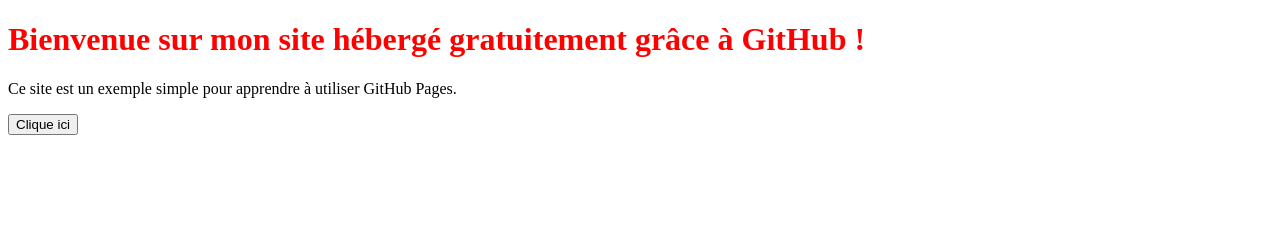
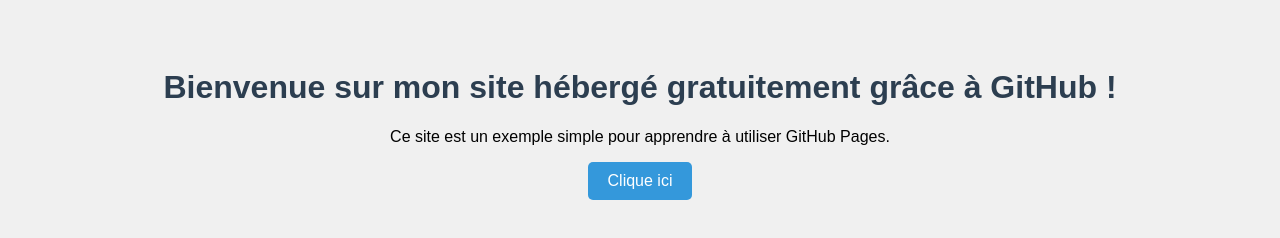
Before and after one commit to skland12/Web, a plain HTML site: page index.html in a window 1280 px wide. Drawn offline with Linux system fonts and the light colour scheme.

Commit message:
Add files via upload

```diff
--- a/style.css
+++ b/style.css
@@ -1,3 +1,20 @@
-h1{
-  color: red;
+body {
+  background-color: #f0f0f0;
+  font-family: sans-serif;
+  text-align: center;
+  padding: 40px;
 }
+
+h1 {
+  color: #2c3e50;
+}
+
+button {
+  padding: 10px 20px;
+  font-size: 16px;
+  background-color: #3498db;
+  color: white;
+  border: none;
+  border-radius: 5px;
+  cursor: pointer;
+}
```
